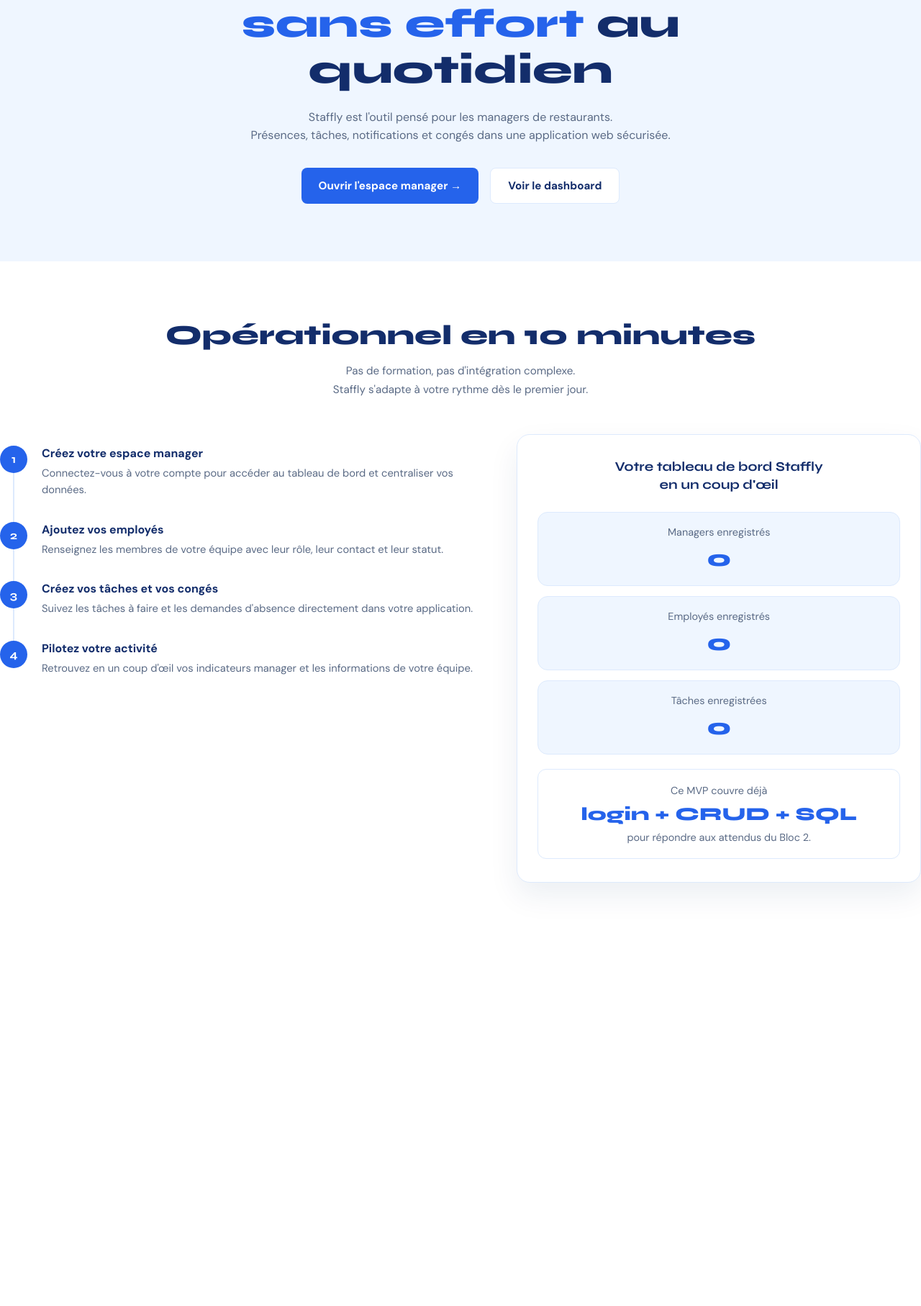
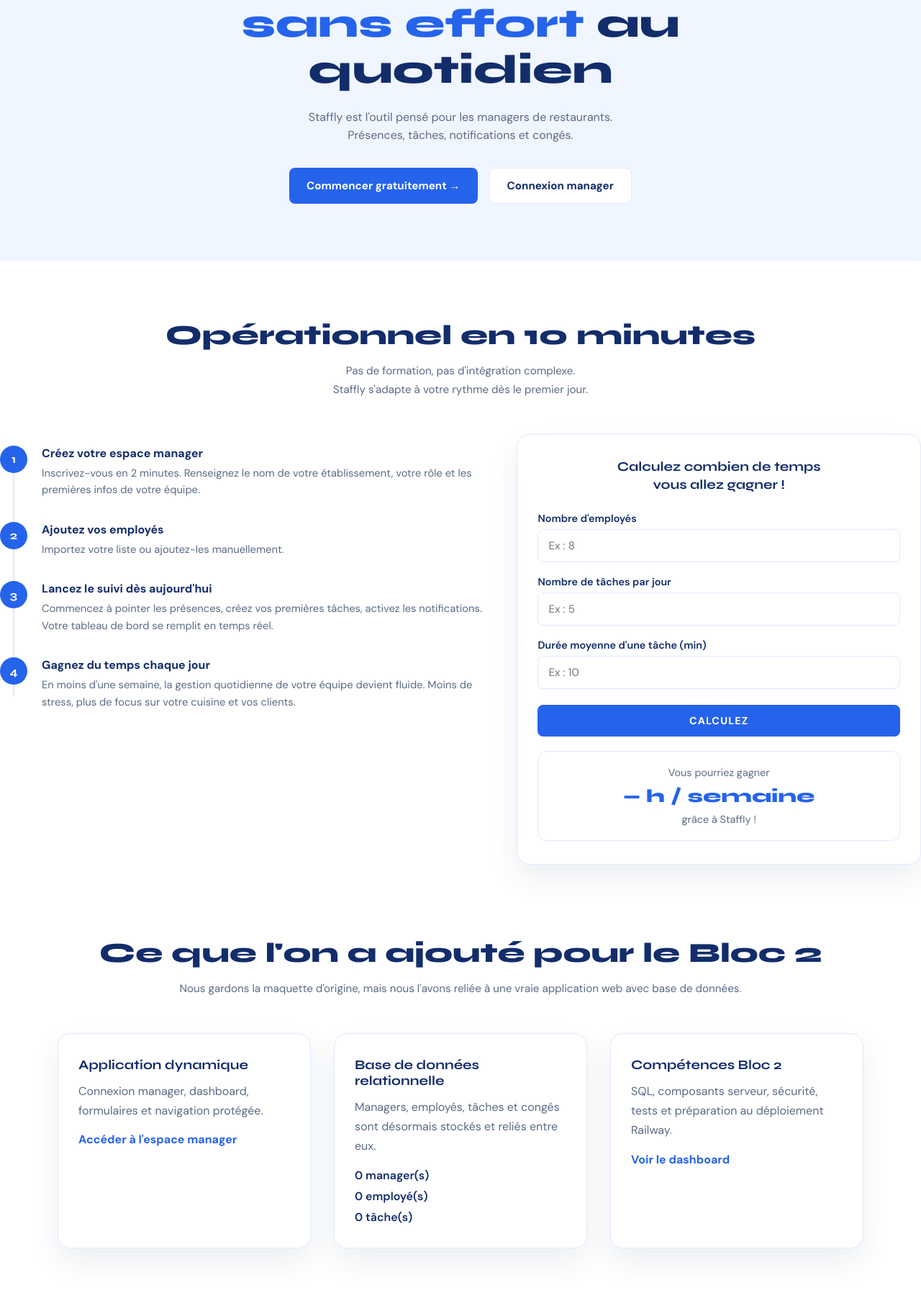
Before and after one commit to tiavinaadr25-ux/flask-staffy, a Flask app: page / in a window 1280 px wide. Shown: the part 252-2066 px from the top of the page at 72% size. Before the commit the page ends 1488 px from the top, so only its background shows below. Run offline with Flask 3, Linux system fonts and the light colour scheme.

Commit message:
restore bloc 1 landing page and connect bloc 2 features

```diff
--- a/static/css/style.css
+++ b/static/css/style.css
@@ -324,34 +324,30 @@ h2 {
   text-align: center;
 }
 
-.stats-stack {
+.calc-form {
   display: flex;
   flex-direction: column;
-  gap: 14px;
+  gap: 18px;
 }
 
-.stat-card {
-  background: var(--blue-pale);
-  border: 1.5px solid var(--blue-light);
-  border-radius: 14px;
-  padding: 18px;
-  text-align: center;
+.btn-calculer {
+  margin-top: 4px;
+  background: var(--blue-main);
+  color: white;
+  font-family: "DM Sans", sans-serif;
+  font-weight: 700;
+  font-size: 0.9rem;
+  letter-spacing: 0.08em;
+  padding: 13px;
+  border: none;
+  border-radius: 8px;
+  cursor: pointer;
+  transition: background 0.2s, transform 0.15s;
 }
 
-.stat-label {
-  display: block;
-  font-size: 0.9rem;
-  color: var(--text-muted);
-  margin-bottom: 8px;
-}
-
-.stat-value,
-.metric-value {
-  display: block;
-  font-family: "Syne", sans-serif;
-  font-size: 2rem;
-  font-weight: 800;
-  color: var(--blue-main);
+.btn-calculer:hover {
+  background: var(--navy);
+  transform: translateY(-1px);
 }
 
 .calc-result {
@@ -361,10 +357,6 @@ h2 {
   border-radius: 12px;
   padding: 20px;
   border: 1.5px solid var(--blue-light);
-}
-
-.calc-result-visible {
-  display: block;
 }
 
 .calc-result p {
@@ -378,6 +370,44 @@ h2 {
   font-weight: 800;
   color: var(--blue-main);
   margin: 8px 0;
+}
+
+.metric-value {
+  display: block;
+  font-family: "Syne", sans-serif;
+  font-size: 2rem;
+  font-weight: 800;
+  color: var(--blue-main);
+}
+
+.bloc2-section {
+  padding-top: 20px;
+}
+
+.bloc2-card h3 {
+  font-family: "Syne", sans-serif;
+  font-size: 1.15rem;
+  color: var(--navy);
+  margin-bottom: 12px;
+}
+
+.bloc2-card p {
+  color: var(--text-muted);
+  line-height: 1.7;
+  margin-bottom: 16px;
+}
+
+.bloc2-link {
+  color: var(--blue-main);
+  font-weight: 700;
+}
+
+.bloc2-stats {
+  display: flex;
+  flex-direction: column;
+  gap: 8px;
+  color: var(--navy);
+  font-weight: 600;
 }
 
 .flash-stack {
--- /dev/null
+++ b/static/js/script.js
@@ -0,0 +1,27 @@
+function calculer() {
+  const employes = parseFloat(document.getElementById("nb-employes").value);
+  const taches = parseFloat(document.getElementById("nb-taches").value);
+  const duree = parseFloat(document.getElementById("duree-tache").value);
+
+  if (!employes || !taches || !duree) {
+    alert("Merci de remplir tous les champs");
+    return;
+  }
+
+  const minutes_par_jour = employes * taches * duree * 0.3;
+  const minutes_par_semaine = minutes_par_jour * 5;
+  const heures = Math.floor(minutes_par_semaine / 60);
+  const minutes = Math.round(minutes_par_semaine % 60);
+
+  const result_div = document.getElementById("calc-result");
+  const result_value = document.getElementById("result-value");
+
+  if (heures > 0) {
+    result_value.textContent = `${heures}h${minutes > 0 ? minutes : ""} / semaine`;
+  } else {
+    result_value.textContent = `${minutes} min / semaine`;
+  }
+
+  result_div.style.display = "block";
+  result_div.scrollIntoView({ behavior: "smooth", block: "center" });
+}
--- a/templates/base.html
+++ b/templates/base.html
@@ -53,5 +53,7 @@
 
     {% block content %}{% endblock %}
   </main>
+
+  {% block extra_scripts %}{% endblock %}
 </body>
 </html>
--- a/templates/home.html
+++ b/templates/home.html
@@ -11,11 +11,11 @@
       </h1>
       <p class="hero-subtitle">
         Staffly est l'outil pensé pour les managers de restaurants.<br />
-        Présences, tâches, notifications et congés dans une application web sécurisée.
+        Présences, tâches, notifications et congés.
       </p>
       <div class="hero-actions">
-        <a class="btn-primary" href="{{ url_for('login') }}">Ouvrir l'espace manager →</a>
-        <a class="btn-secondary" href="{{ url_for('dashboard') }}">Voir le dashboard</a>
+        <a class="btn-primary" href="#steps">Commencer gratuitement →</a>
+        <a class="btn-secondary" href="{{ url_for('login') }}">Connexion manager</a>
       </div>
     </div>
   </section>
@@ -35,7 +35,7 @@
           <div class="step-number">1</div>
           <div class="step-body">
             <h3>Créez votre espace manager</h3>
-            <p>Connectez-vous à votre compte pour accéder au tableau de bord et centraliser vos données.</p>
+            <p>Inscrivez-vous en 2 minutes. Renseignez le nom de votre établissement, votre rôle et les premières infos de votre équipe.</p>
           </div>
         </div>
 
@@ -43,51 +43,94 @@
           <div class="step-number">2</div>
           <div class="step-body">
             <h3>Ajoutez vos employés</h3>
-            <p>Renseignez les membres de votre équipe avec leur rôle, leur contact et leur statut.</p>
+            <p>Importez votre liste ou ajoutez-les manuellement.</p>
           </div>
         </div>
 
         <div class="step">
           <div class="step-number">3</div>
           <div class="step-body">
-            <h3>Créez vos tâches et vos congés</h3>
-            <p>Suivez les tâches à faire et les demandes d'absence directement dans votre application.</p>
+            <h3>Lancez le suivi dès aujourd'hui</h3>
+            <p>Commencez à pointer les présences, créez vos premières tâches, activez les notifications. Votre tableau de bord se remplit en temps réel.</p>
           </div>
         </div>
 
         <div class="step">
           <div class="step-number">4</div>
           <div class="step-body">
-            <h3>Pilotez votre activité</h3>
-            <p>Retrouvez en un coup d'œil vos indicateurs manager et les informations de votre équipe.</p>
+            <h3>Gagnez du temps chaque jour</h3>
+            <p>En moins d'une semaine, la gestion quotidienne de votre équipe devient fluide. Moins de stress, plus de focus sur votre cuisine et vos clients.</p>
           </div>
         </div>
       </div>
 
       <div class="calculator-card">
-        <h3 class="calc-title">Votre tableau de bord Staffly<br />en un coup d'œil</h3>
+        <h3 class="calc-title">Calculez combien de temps<br />vous allez gagner&nbsp;!</h3>
 
-        <div class="stats-stack">
-          <div class="stat-card">
-            <span class="stat-label">Managers enregistrés</span>
-            <span class="stat-value">{{ manager_count }}</span>
+        <div class="calc-form">
+          <div class="form-group">
+            <label for="nb-employes">Nombre d'employés</label>
+            <input type="number" id="nb-employes" placeholder="Ex : 8" min="1" />
           </div>
-          <div class="stat-card">
-            <span class="stat-label">Employés enregistrés</span>
-            <span class="stat-value">{{ employee_count }}</span>
+
+          <div class="form-group">
+            <label for="nb-taches">Nombre de tâches par jour</label>
+            <input type="number" id="nb-taches" placeholder="Ex : 5" min="1" />
           </div>
-          <div class="stat-card">
-            <span class="stat-label">Tâches enregistrées</span>
-            <span class="stat-value">{{ task_count }}</span>
+
+          <div class="form-group">
+            <label for="duree-tache">Durée moyenne d'une tâche (min)</label>
+            <input type="number" id="duree-tache" placeholder="Ex : 10" min="1" />
           </div>
+
+          <button class="btn-calculer" type="button" onclick="calculer()">CALCULEZ</button>
         </div>
 
-        <div class="calc-result calc-result-visible">
-          <p>Ce MVP couvre déjà</p>
-          <div class="result-highlight">login + CRUD + SQL</div>
-          <p>pour répondre aux attendus du Bloc 2.</p>
+        <div class="calc-result" id="calc-result">
+          <p>Vous pourriez gagner</p>
+          <div class="result-highlight" id="result-value">— h / semaine</div>
+          <p>grâce à Staffly !</p>
         </div>
       </div>
     </div>
   </section>
+
+  <section class="content-section bloc2-section">
+    <div class="container">
+      <div class="steps-header">
+        <h2 class="section-title">Ce que l'on a ajouté pour le Bloc 2</h2>
+        <p class="section-subtitle">
+          Nous gardons la maquette d'origine, mais nous l'avons reliée à une vraie application web avec base de données.
+        </p>
+      </div>
+
+      <div class="card-grid">
+        <article class="card bloc2-card">
+          <h3>Application dynamique</h3>
+          <p>Connexion manager, dashboard, formulaires et navigation protégée.</p>
+          <a class="bloc2-link" href="{{ url_for('login') }}">Accéder à l'espace manager</a>
+        </article>
+
+        <article class="card bloc2-card">
+          <h3>Base de données relationnelle</h3>
+          <p>Managers, employés, tâches et congés sont désormais stockés et reliés entre eux.</p>
+          <div class="bloc2-stats">
+            <span>{{ manager_count }} manager(s)</span>
+            <span>{{ employee_count }} employé(s)</span>
+            <span>{{ task_count }} tâche(s)</span>
+          </div>
+        </article>
+
+        <article class="card bloc2-card">
+          <h3>Compétences Bloc 2</h3>
+          <p>SQL, composants serveur, sécurité, tests et préparation au déploiement Railway.</p>
+          <a class="bloc2-link" href="{{ url_for('dashboard') }}">Voir le dashboard</a>
+        </article>
+      </div>
+    </div>
+  </section>
 {% endblock %}
+
+{% block extra_scripts %}
+  <script src="{{ url_for('static', filename='js/script.js') }}"></script>
+{% endblock %}
```
